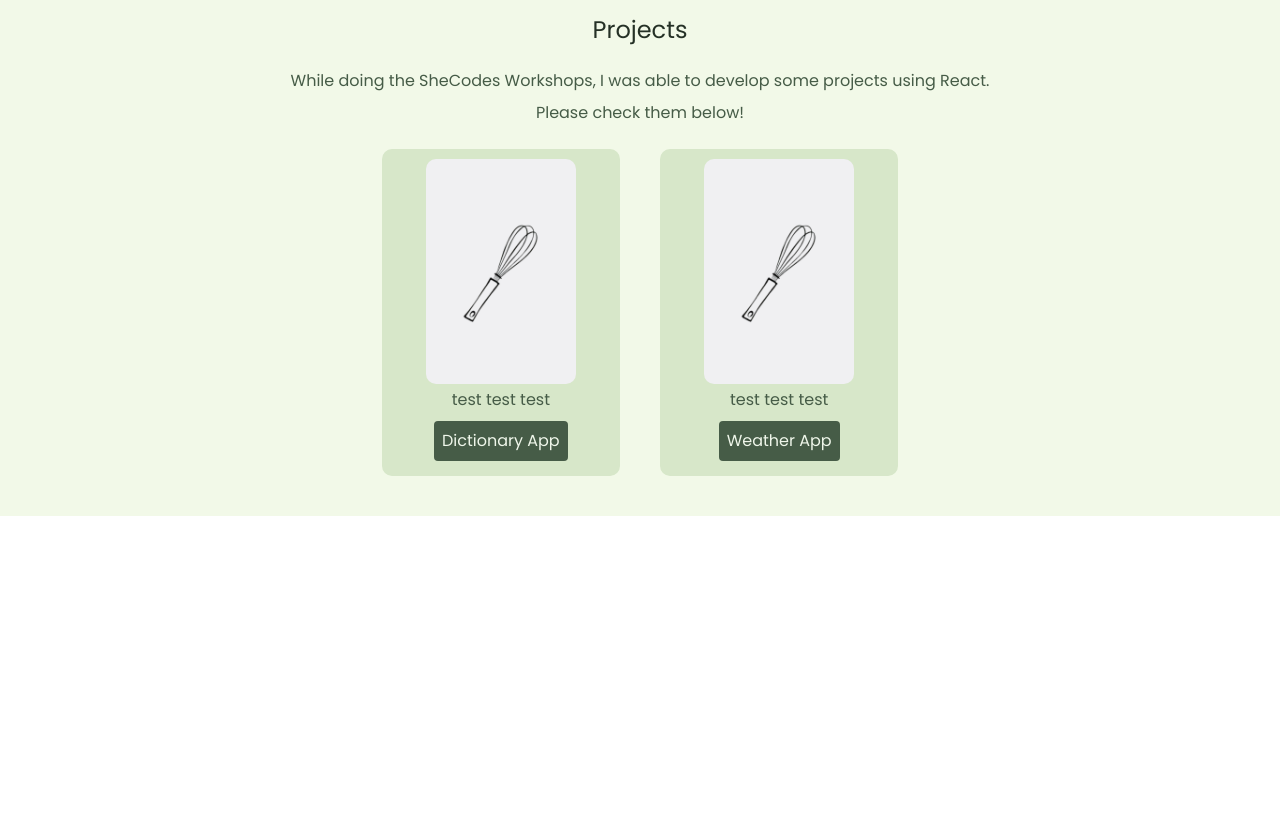
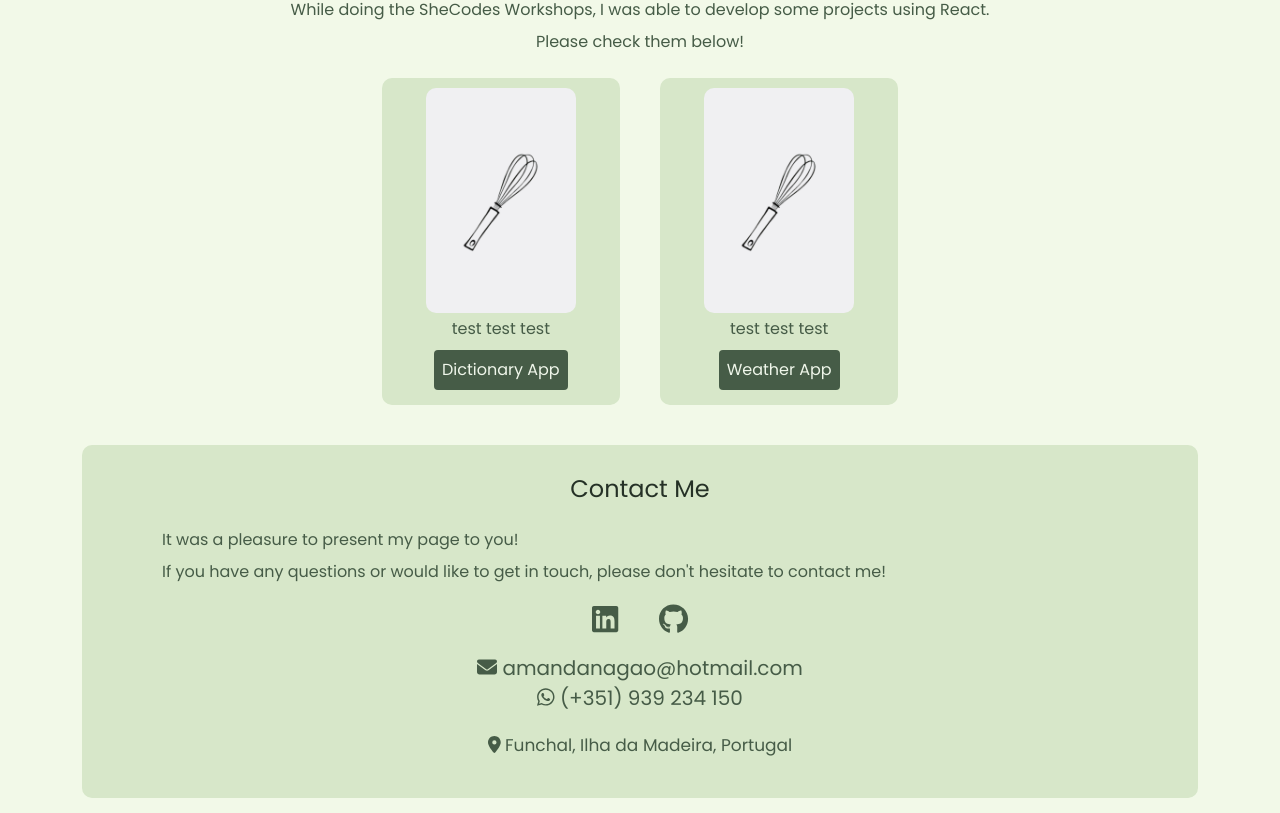
Before and after one commit to amandanagao/my-portfolio-page, a React (Create React App) app: page / in a window 1280 px wide. Shown: the part 1889-2702 px from the top of the page. Before the commit the page ends 2405 px from the top, so only its background shows below. Built offline with nearby package versions, Linux system fonts and the light colour scheme.

Commit message:
Added ContactMe component

```diff
--- a/package.json
+++ b/package.json
@@ -4,6 +4,7 @@
   "private": true,
   "dependencies": {
     "@fortawesome/fontawesome-svg-core": "^6.2.1",
+    "@fortawesome/free-brands-svg-icons": "^6.2.1",
     "@fortawesome/free-regular-svg-icons": "^6.2.1",
     "@fortawesome/free-solid-svg-icons": "^6.2.1",
     "@fortawesome/react-fontawesome": "^0.2.0",
--- a/src/App.css
+++ b/src/App.css
@@ -1,4 +1,5 @@
 .App {
     font-family: "Poppins", sans-serif;
     background: #f2f9e8;
+    padding-bottom: 15px;
 }
--- a/src/App.js
+++ b/src/App.js
@@ -4,6 +4,7 @@ import AboutMe from "./AboutMe";
 import Skills from "./Skills";
 import Certifications from "./Certifications";
 import Projects from "./Projects";
+import ContactMe from "./ContactMe";
 
 import "./App.css";
 
@@ -17,6 +18,7 @@ export default function App() {
                 <Skills />
                 <Certifications />
                 <Projects />
+                <ContactMe />
             </div>
         </div>
     );
--- a/src/Certifications.js
+++ b/src/Certifications.js
@@ -15,16 +15,16 @@ export default function Certifications() {
                 Please check the certificates from the SheCodes Workshops below!
             </p>
             <a href={basics} target="_blank" rel="noreferrer">
-                <img src={basics} alt="basics-workshop" width={300} />
+                <img src={basics} alt="basics-workshop" width={250} />
             </a>
             <a href={plus} target="_blank" rel="noreferrer">
-                <img src={plus} alt="plus-workshop" width={300} />
+                <img src={plus} alt="plus-workshop" width={250} />
             </a>
             <a href={react} target="_blank" rel="noreferrer">
-                <img src={react} alt="react-workshop" width={300} />
+                <img src={react} alt="react-workshop" width={250} />
             </a>
             <a href={addOn} target="_blank" rel="noreferrer">
-                <img src={addOn} alt="react-add-on-workshop" width={300} />
+                <img src={addOn} alt="react-add-on-workshop" width={250} />
             </a>
         </div>
     );
--- /dev/null
+++ b/src/ContactMe.css
@@ -0,0 +1,40 @@
+.ContactMe {
+    background: #d7e7c9;
+    padding: 20px;
+    border-radius: 10px;
+    text-align: center;
+}
+
+.ContactMe h4 {
+    color: #253126;
+    margin: 10px 0px 20px;
+}
+
+.ContactMe p {
+    color: #465c47;
+    text-align: justify;
+    line-height: 2;
+    margin: 10px 60px;
+}
+
+.ContactMe a {
+    font-size: 30px;
+    color: #465c47;
+    margin: 20px;
+}
+
+.ContactMe a:hover {
+    color: #253126;
+}
+
+.ContactMe .ContactMe-contact {
+    font-size: 20px;
+    color: #465c47;
+    margin: 10px;
+}
+
+.ContactMe .ContactMe-location {
+    font-size: 17px;
+    color: #465c47;
+    margin: 20px;
+}
--- /dev/null
+++ b/src/ContactMe.js
@@ -0,0 +1,47 @@
+import React from "react";
+
+import { FontAwesomeIcon } from "@fortawesome/react-fontawesome";
+import { faLinkedin } from "@fortawesome/free-brands-svg-icons";
+import { faGithub } from "@fortawesome/free-brands-svg-icons";
+import { faEnvelope } from "@fortawesome/free-solid-svg-icons";
+import { faWhatsapp } from "@fortawesome/free-brands-svg-icons";
+import { faLocationDot } from "@fortawesome/free-solid-svg-icons";
+
+import "./ContactMe.css";
+
+export default function ContactMe() {
+    return (
+        <div className="ContactMe">
+            <h4>Contact Me</h4>
+            <p>
+                It was a pleasure to present my page to you!
+                <br />
+                If you have any questions or would like to get in touch, please
+                don't hesitate to contact me!
+            </p>
+            <a
+                href="https://www.linkedin.com/in/amanda-yumi-nagao"
+                target="_blank"
+                rel="noreferrer"
+            >
+                <FontAwesomeIcon icon={faLinkedin} />
+            </a>
+            <a
+                href="https://github.com/amandanagao"
+                target="_blank"
+                rel="noreferrer"
+            >
+                <FontAwesomeIcon icon={faGithub} />
+            </a>
+            <div className="ContactMe-contact">
+                <FontAwesomeIcon icon={faEnvelope} /> amandanagao@hotmail.com
+                <br />
+                <FontAwesomeIcon icon={faWhatsapp} /> (+351) 939 234 150
+            </div>
+            <div className="ContactMe-location">
+                <FontAwesomeIcon icon={faLocationDot} /> Funchal, Ilha da
+                Madeira, Portugal
+            </div>
+        </div>
+    );
+}
--- a/src/MenuOffcanvas.js
+++ b/src/MenuOffcanvas.js
@@ -34,6 +34,11 @@ export default function MenuOffcanvas() {
                             Projects
                         </a>
                     </li>
+                    <li>
+                        <a href="/" target="_blank" rel="noreferrer">
+                            Contact Me
+                        </a>
+                    </li>
                 </ul>
             </Offcanvas.Body>
         </div>
```
Also changed, not shown: 1 other file (tests, documents, lock files or other folders).
